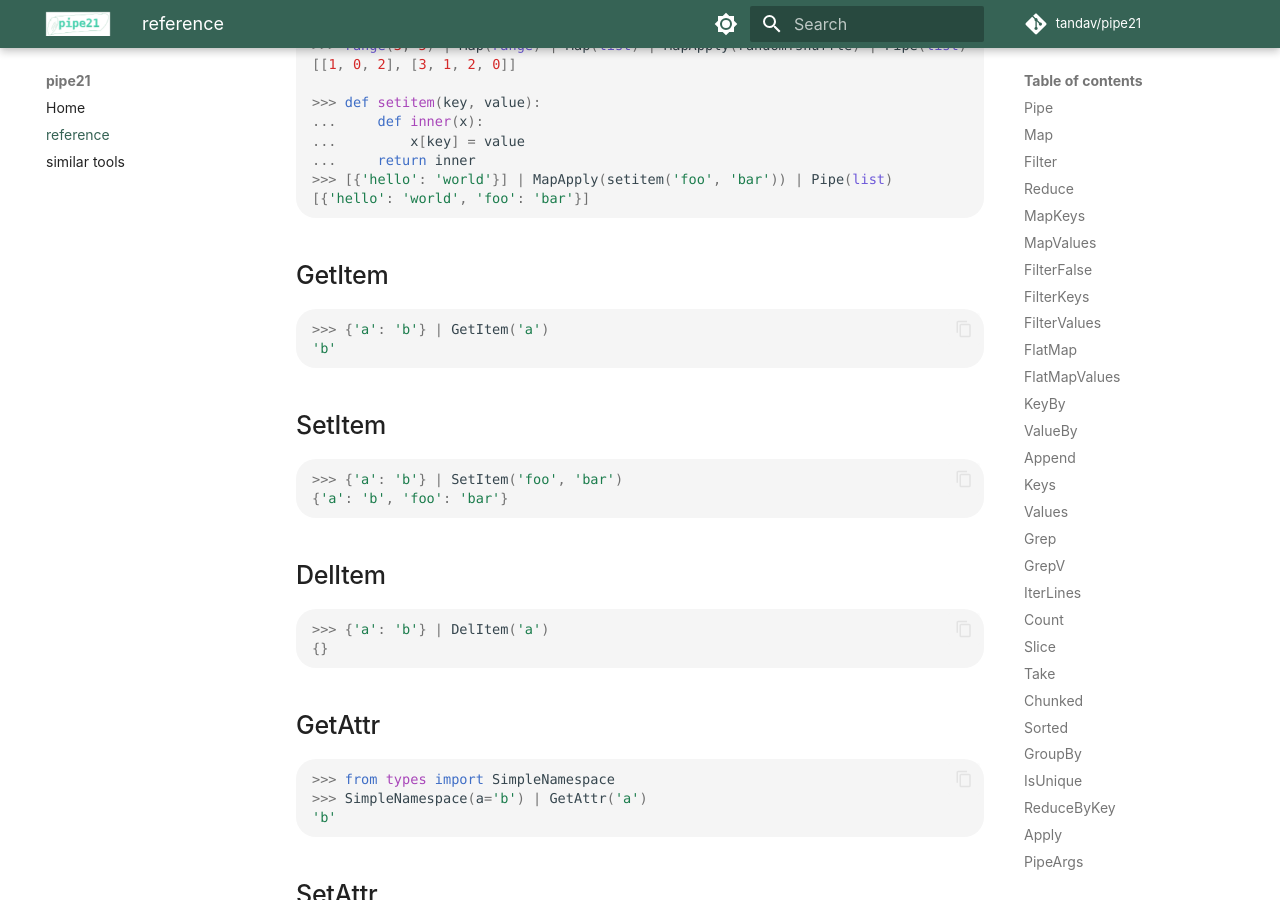
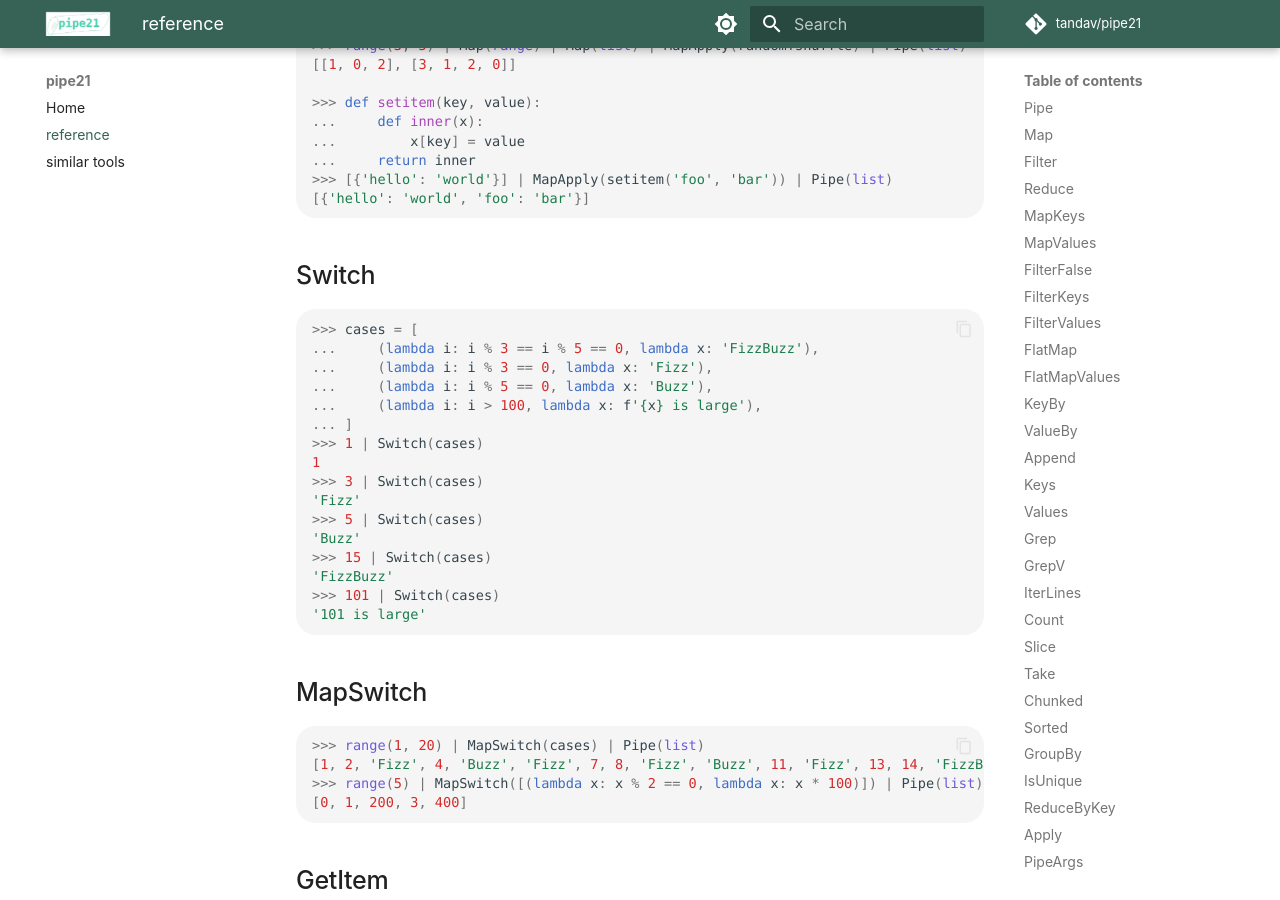
Before and after one commit to tandav/pipe21, an MkDocs documentation site: the page built from docs/reference.md, in a window 1280 px wide and 900 px high, scrolled down 7276 px. Built offline with MkDocs 1.6.1 and Material for MkDocs 9.7.7, drawn with Linux system fonts in a browser that asks for light colours; comment, search, counter and statistics services are not loaded.

Commit message:
add Switch, MapSwitch (#33)

````diff
--- a/docs/reference.md
+++ b/docs/reference.md
@@ -385,6 +385,38 @@ False
 
 ```
 
+## Switch
+
+```py
+>>> cases = [
+...     (lambda i: i % 3 == i % 5 == 0, lambda x: 'FizzBuzz'),
+...     (lambda i: i % 3 == 0, lambda x: 'Fizz'),
+...     (lambda i: i % 5 == 0, lambda x: 'Buzz'),
+...     (lambda i: i > 100, lambda x: f'{x} is large'),
+... ]
+>>> 1 | Switch(cases)
+1
+>>> 3 | Switch(cases)
+'Fizz'
+>>> 5 | Switch(cases)
+'Buzz'
+>>> 15 | Switch(cases)
+'FizzBuzz'
+>>> 101 | Switch(cases)
+'101 is large'
+
+```
+
+## MapSwitch
+
+```py
+>>> range(1, 20) | MapSwitch(cases) | Pipe(list)
+[1, 2, 'Fizz', 4, 'Buzz', 'Fizz', 7, 8, 'Fizz', 'Buzz', 11, 'Fizz', 13, 14, 'FizzBuzz', 16, 17, 'Fizz', 19]
+>>> range(5) | MapSwitch([(lambda x: x % 2 == 0, lambda x: x * 100)]) | Pipe(list)
+[0, 1, 200, 3, 400]
+
+```
+
 ## GetItem
 
 ```py
--- a/pipe21.py
+++ b/pipe21.py
@@ -44,6 +44,8 @@
 class PipeArgs     (B): __ror__ = lambda self, x: self.f(*x)
 class StarMap      (B): __ror__ = lambda self, x: x | Map(lambda y: y | PipeArgs(self.f))
 class MapApply     (B): __ror__ = lambda self, it: it | Map(lambda x: x | Apply(self.f))
+class Switch       (B): __ror__ = lambda self, x: self.f | FilterKeys(lambda p: p(x)) | Values() | Map(lambda f: f(x)) | Pipe(next, x)
+class MapSwitch    (B): __ror__ = lambda self, it: it | Map(lambda x: x | Switch(self.f))
 
 
 class GetItem      (B): __ror__ = lambda self, x: operator.getitem(x, self.f)
````
Also changed, not shown: README.md (+5 -6 lines), pyproject.toml (+6 -2 lines), 1 other file.
